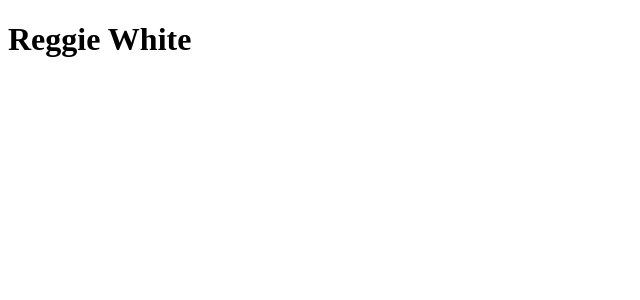
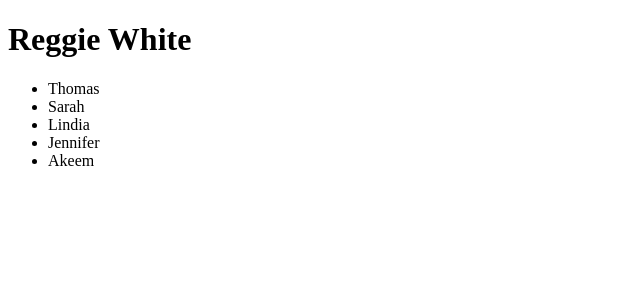
Before and after one commit to mekinleysaintvictor/React_Worksheets_2, a React (Create React App) app: page / in a window 1280 px wide. Shown: the top 300 px of the page, without its empty margins (0-640 px from the left). Built offline with nearby package versions, Linux system fonts and the light colour scheme.

Commit message:
Added nameslist component.

```diff
--- a/src/components/App.jsx
+++ b/src/components/App.jsx
@@ -1,5 +1,6 @@
 import React, { Component } from 'react';
 import DisplayName from './DisplayName/DisplayName';
+import NamesList from './NamesList/NamesList';
 
 class App extends Component {
     constructor(props) {
@@ -18,6 +19,7 @@
         return (
             <div className="container-fluid">
                 <DisplayName firstName= {this.state.firstName} lastName= {this.state.lastName} />
+                <NamesList names= {this.names} />
             </div>
          );
     }
--- /dev/null
+++ b/src/components/NamesList/NamesList.jsx
@@ -0,0 +1,17 @@
+import React from 'react';
+
+const NamesList = (props) => {
+    const names = props.names;
+    const listNames = names.map((name) =>
+    <li>{name}</li>
+    );
+    return (
+        <span>
+            <ul>
+                {listNames}
+            </ul>
+        </span>
+     );
+}
+
+export default NamesList;
```
Also changed, not shown: src/components/NamesList/NamesList.css (added).
